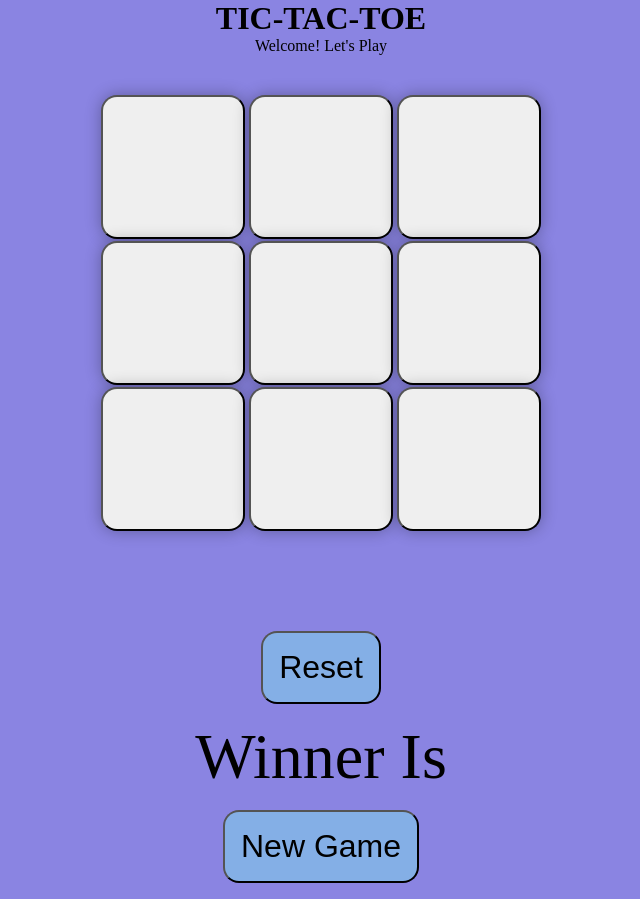
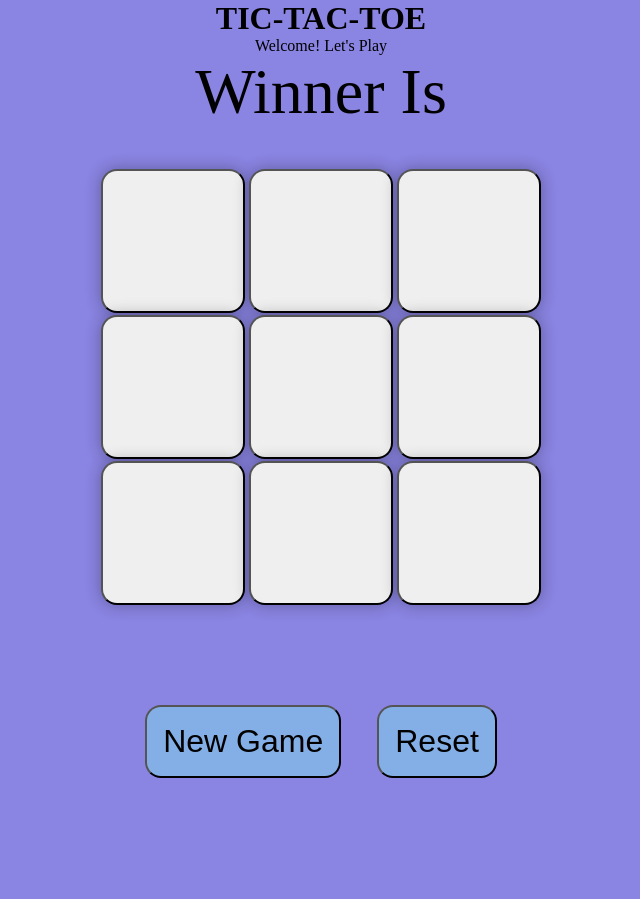
Before and after one commit to campinhigh/TIC-TAC-TOE, a plain HTML site: page index.html in a window 1280 px wide. Shown: the whole page, without its empty margins (319-959 px from the left). After the commit the page ends 800 px from the top, so only its background shows below. Drawn offline with Linux system fonts and the light colour scheme.

Commit message:
Update index.html

```diff
--- a/index.html
+++ b/index.html
@@ -10,6 +10,11 @@
     <main>
         <h1>TIC-TAC-TOE</h1>
         <p>Welcome! Let's Play</p>
+
+        <div id="message-container" class="hide">
+            <p class="msg">Winner Is</p>
+        </div>
+
         <div class="container">
             <div class="game">
                 <button class="box"></button>
@@ -23,15 +28,9 @@
                 <button class="box"></button>
             </div>
         </div>
-        <button class="reset">
-            Reset
-        </button>
-        <div class="messagecontainer">
-            <p class="msg">Winner Is</p>
-            <button class="newbutton">
-                New Game
-            </button>
-        </div>
+
+        <button class="newbutton">New Game</button>
+        <button class="reset">Reset</button>
     </main>
     <script src="1.js"></script>
 </body>
```
